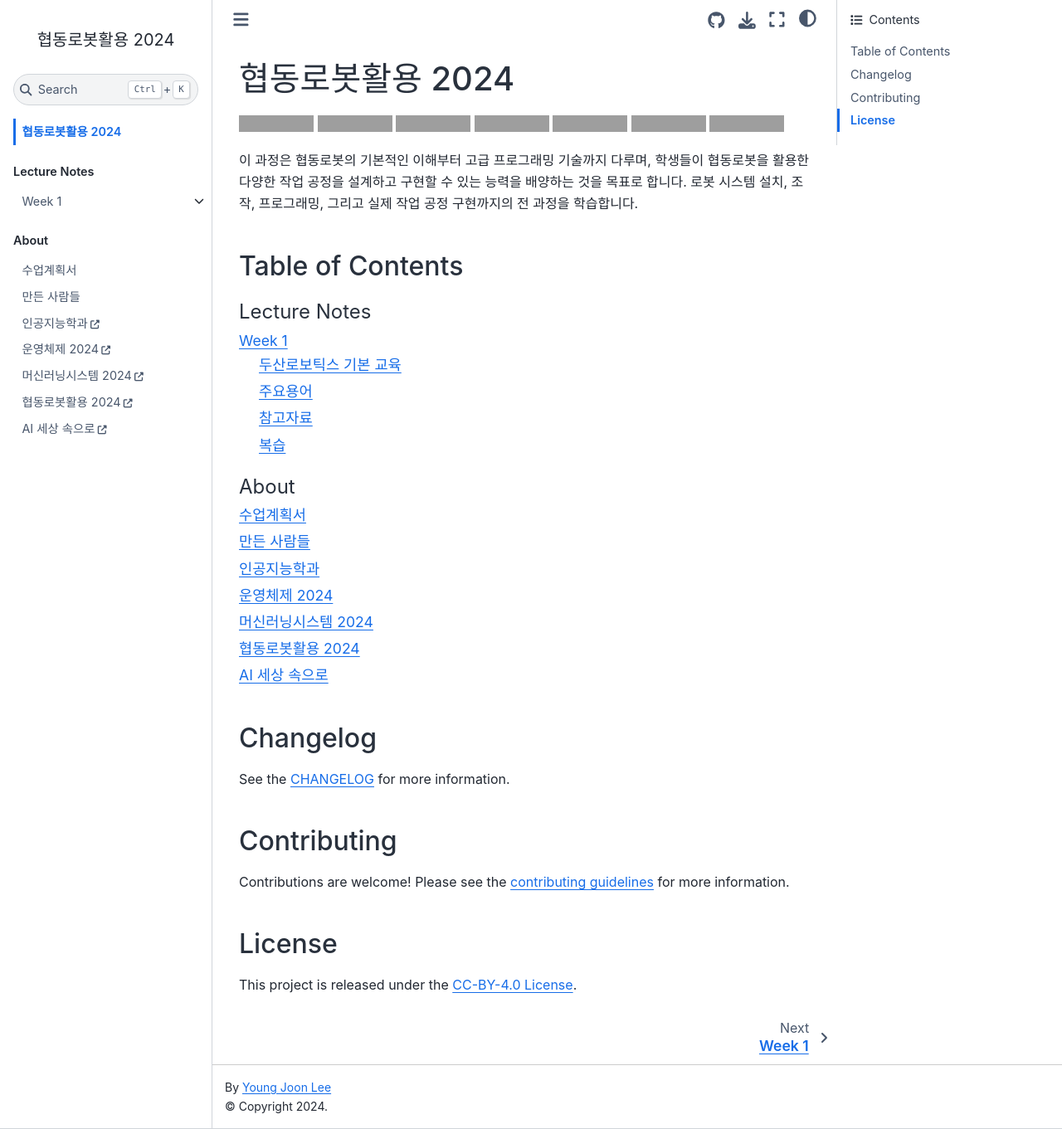
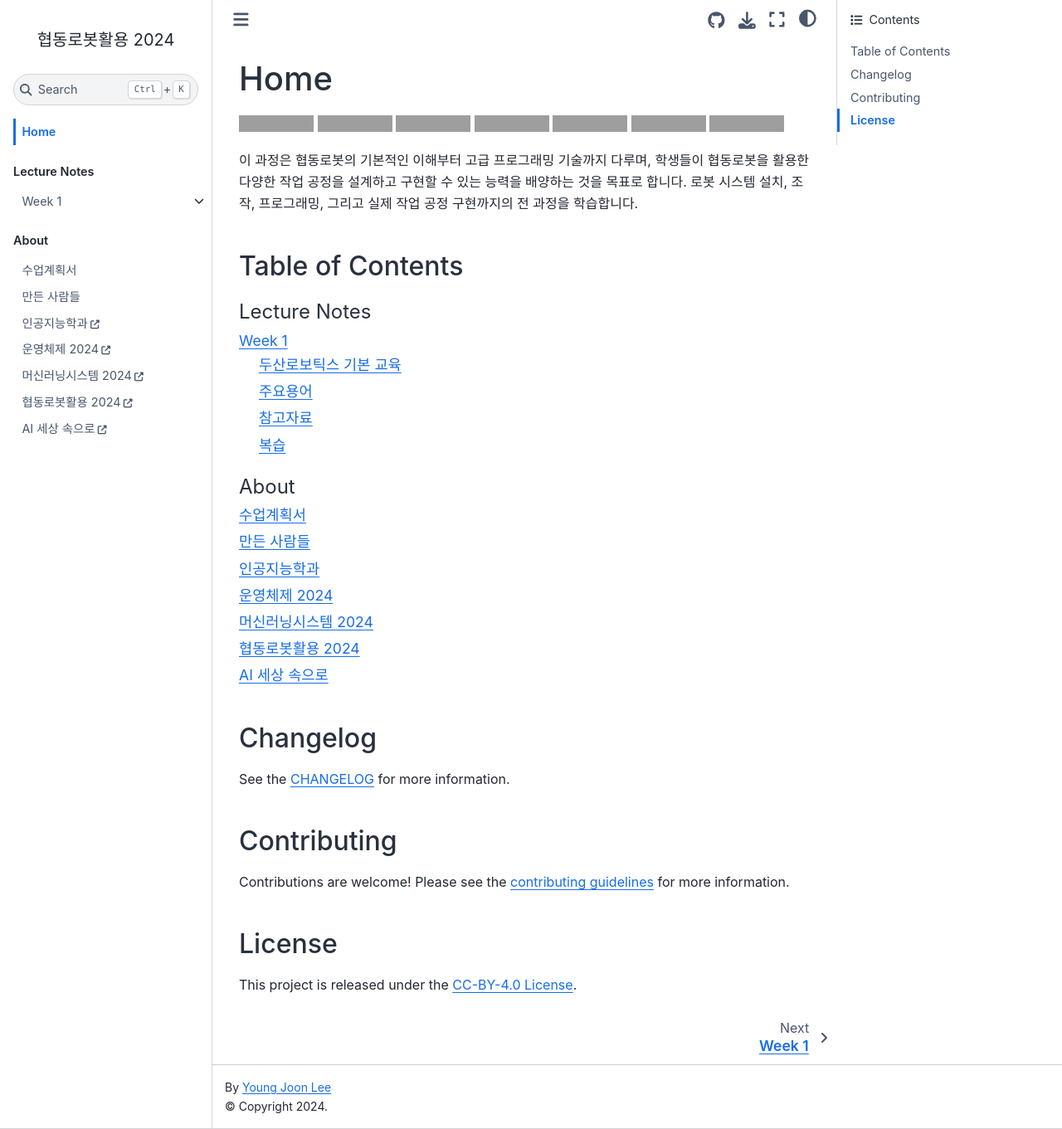
Before and after one commit to entelecheia/cobots-2024, a Jupyter Book: the page built from book/index.md, in a window 1280 px wide and 1361 px high. Shown: the whole window at 83% size. Built offline with Jupyter Book 1.0.4 settings and Sphinx 7.4.7 and the Sphinx Book theme 1.1.4, drawn with Linux system fonts in a browser that asks for light colours; a script that is not in the unit is left out; grey boxes are pictures that could not be loaded.

Commit message:
refactor(book): change title to 'Home'

```diff
--- a/book/index.md
+++ b/book/index.md
@@ -1,4 +1,4 @@
-# 협동로봇활용 2024
+# Home
 
 [![halla-img]][halla-url]
 [![course-img]][course-url]
```
